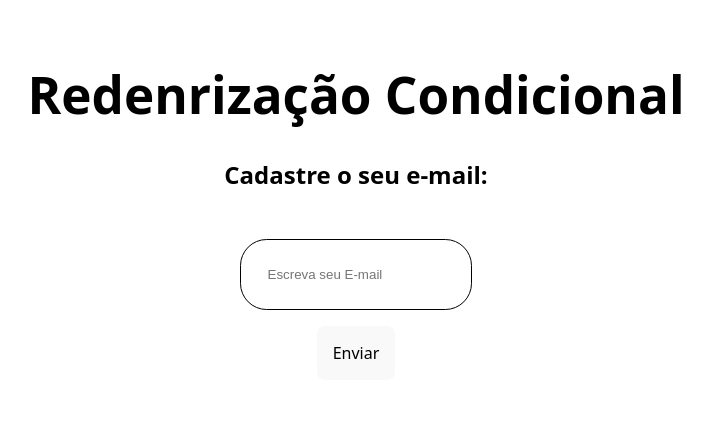
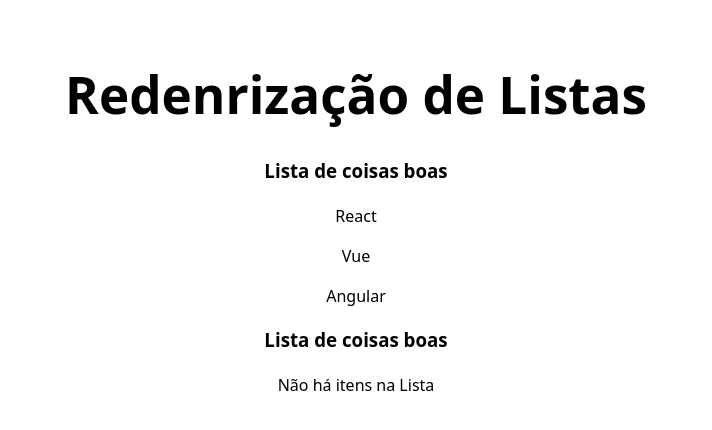
Before and after one commit to kawecz/React, a React (Vite) app in the folder meu_projeto/meu-projeto/: page / in a window 1280 px wide. Shown: the top 430 px of the page, without its empty margins (284-996 px from the left). Built offline with nearby package versions, Linux system fonts and the light colour scheme.

Commit message:
Renderização de listas

```diff
--- a/meu_projeto/meu-projeto/src/App.jsx
+++ b/meu_projeto/meu-projeto/src/App.jsx
@@ -1,11 +1,13 @@
 import "./App.css";
-import Condicional from "./components/Condicional";
+import Lista from "./components/Lista";
+function App() {
+  const meusItens = ["React", "Vue", "Angular"];
 
-function App() {
   return (
     <>
-      <h1>Redenrização Condicional</h1>
-      <Condicional />
+      <h1>Redenrização de Listas</h1>
+      <Lista itens={meusItens}/>
+      <Lista itens={[]}/>
     </>
   );
 }
--- /dev/null
+++ b/meu_projeto/meu-projeto/src/components/Lista.jsx
@@ -0,0 +1,18 @@
+function Lista({ itens }) {
+  return (
+    <>
+      <h3>Lista de coisas boas</h3>
+      {itens.length > 0 ? (
+
+      itens.map((item, index) => (
+        <p key={index}>
+          {item}
+        </p>
+      ))) : (
+        <p>Não há itens na Lista</p>
+      )}
+    </>
+  );
+}
+
+export default Lista;
```
